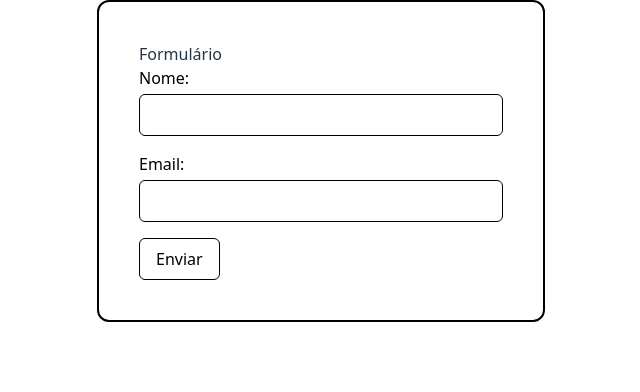
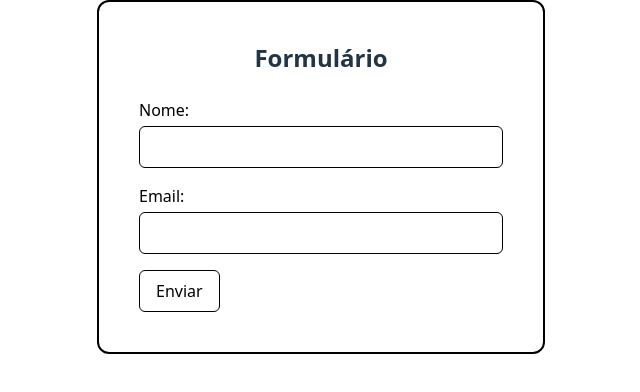
Before and after one commit to PietroMartiori/DW-II-react, a React (Vite) app: page / in a window 1280 px wide. Shown: the top 392 px of the page, without its empty margins (319-959 px from the left). Built offline with nearby package versions, Linux system fonts and the light colour scheme.

Commit message:
form
ajustes para mandar o form

```diff
--- a/src/AttForm/Titulo.module.css
+++ /dev/null
@@ -1,8 +0,0 @@
-.titulo {
-    font-size: 1.25rem;
-    line-height: 1.75rem;
-    font-weight: 700;
-    margin-bottom: 1rem;
-    text-align: center;
-    color: #000000;
-}
--- a/src/AttForm/form.css
+++ /dev/null
@@ -1,60 +0,0 @@
-input:focus {
-    background-color: white;
-}
-
-.form-estilo {
-    background-color: white;
-    padding: 2.5rem;
-    border-radius: 0.75rem;
-    max-width: 28rem;
-    margin-left: auto;
-    margin-right: auto;
-    border: 2px solid black;
-}
-
-.nome {
-    display: block;
-    margin-bottom: 0.25rem;
-    color: black;
-}
-
-.email {
-    display: block;
-    margin-bottom: 0.25rem;
-    color: black;
-}
-
-.preebordas {
-    color: black;
-    width: 100%;
-    padding-left: 0.75rem;
-    padding-right: 0.75rem;
-    padding-top: 0.5rem;
-    padding-bottom: 0.5rem;
-    border-width: 1px;
-    border-style: solid;
-    border-color: black;
-    border-radius: 0.375rem;
-}
-
-.preebordas:focus {
-    outline: none;
-    box-shadow: 0 0 0 2px #60a5fa;
-}
-
-.botao {
-    background-color: white;
-    color: black;
-    border: 1px solid black;
-    padding-left: 1rem;
-    padding-right: 1rem;
-    padding-top: 0.5rem;
-    padding-bottom: 0.5rem;
-    border-radius: 0.375rem;
-    transition-duration: 150ms;
-}
-
-.botao:hover{
-    cursor: pointer;
-    background-color: grey;
-}
--- a/src/AttForm/form.jsx
+++ b/src/AttForm/form.jsx
@@ -1,6 +1,6 @@
 import React, { useState } from 'react';
-import './form.css';
-import './Titulo.module.css';
+import Botao from './botao';
+import './titulo.css';
 
 export default function Form() {
   const [formData, setFormData] = useState({ name: '', email: '' });
@@ -16,12 +16,13 @@ export default function Form() {
 
   return (
     <form
-      className="form-estilo"
       onSubmit={handleSubmit}
+      className="bg-white p-10 rounded-xl max-w-md mx-auto border-2 border-black"
     >
-      <h2 className="titulo">Formulário</h2>
+      <h2 className="text-2xl font-bold text-center mb-6">Formulário</h2>
+
       <div className="mb-4">
-        <label className="nome">
+        <label className="block mb-1 text-black" htmlFor="name">
           Nome:
         </label>
         <input
@@ -30,11 +31,12 @@ export default function Form() {
           id="name"
           value={formData.name}
           onChange={handleChange}
-          className="preebordas"
+          className="text-black w-full px-3 py-2 border border-black rounded-md focus:outline-none focus:ring-2 focus:ring-blue-400 bg-white"
         />
       </div>
+
       <div className="mb-4">
-        <label className="email">
+        <label className="block mb-1 text-black" htmlFor="email">
           Email:
         </label>
         <input
@@ -43,15 +45,11 @@ export default function Form() {
           id="email"
           value={formData.email}
           onChange={handleChange}
-          className="preebordas"
+          className="text-black w-full px-3 py-2 border border-black rounded-md focus:outline-none focus:ring-2 focus:ring-blue-400 bg-white"
         />
       </div>
-      <button
-        type="submit"
-        className="botao"
-      >
-        Enviar
-      </button>
+
+      <Botao type="submit">Enviar</Botao>
     </form>
   );
 }
```
